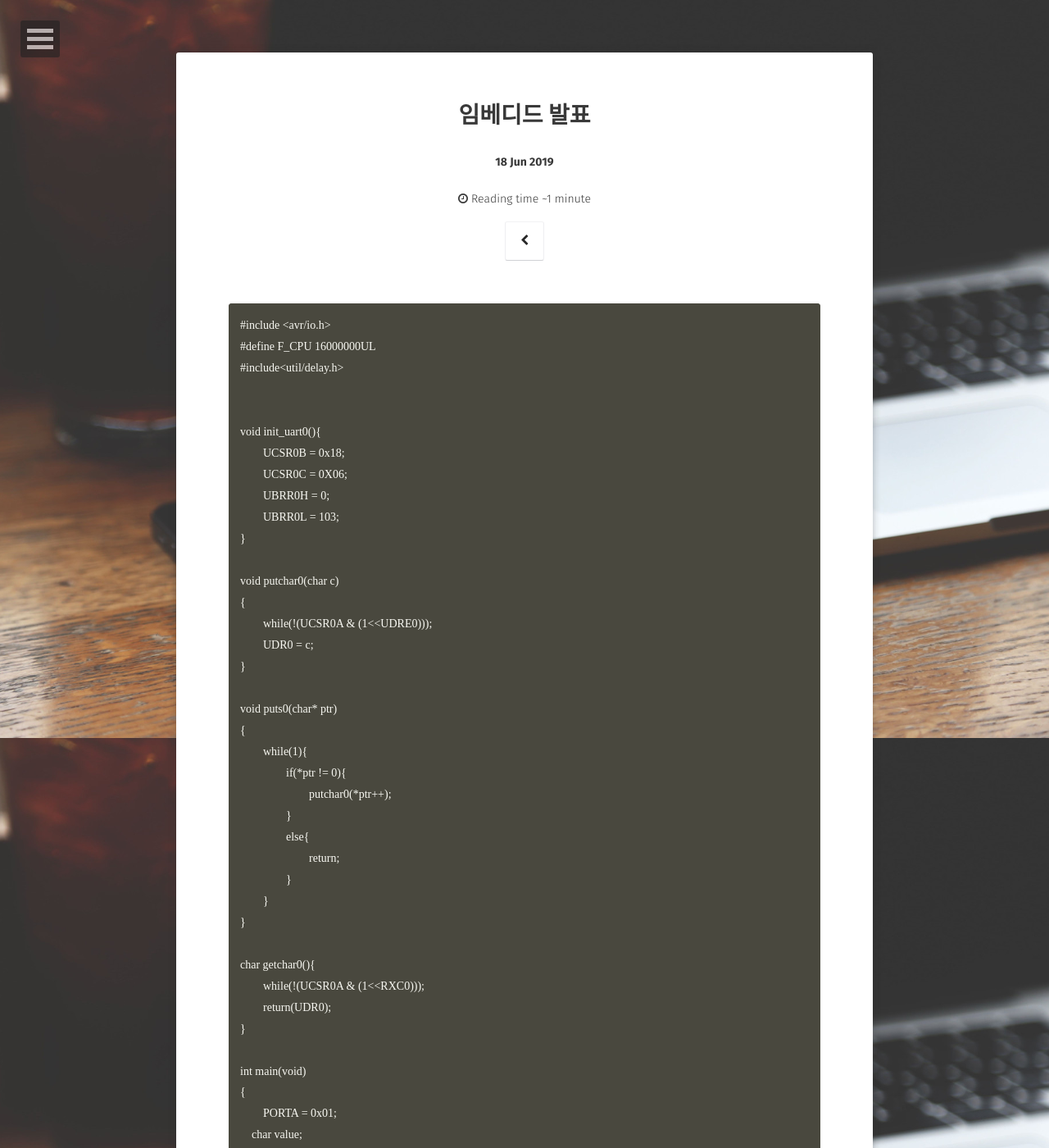
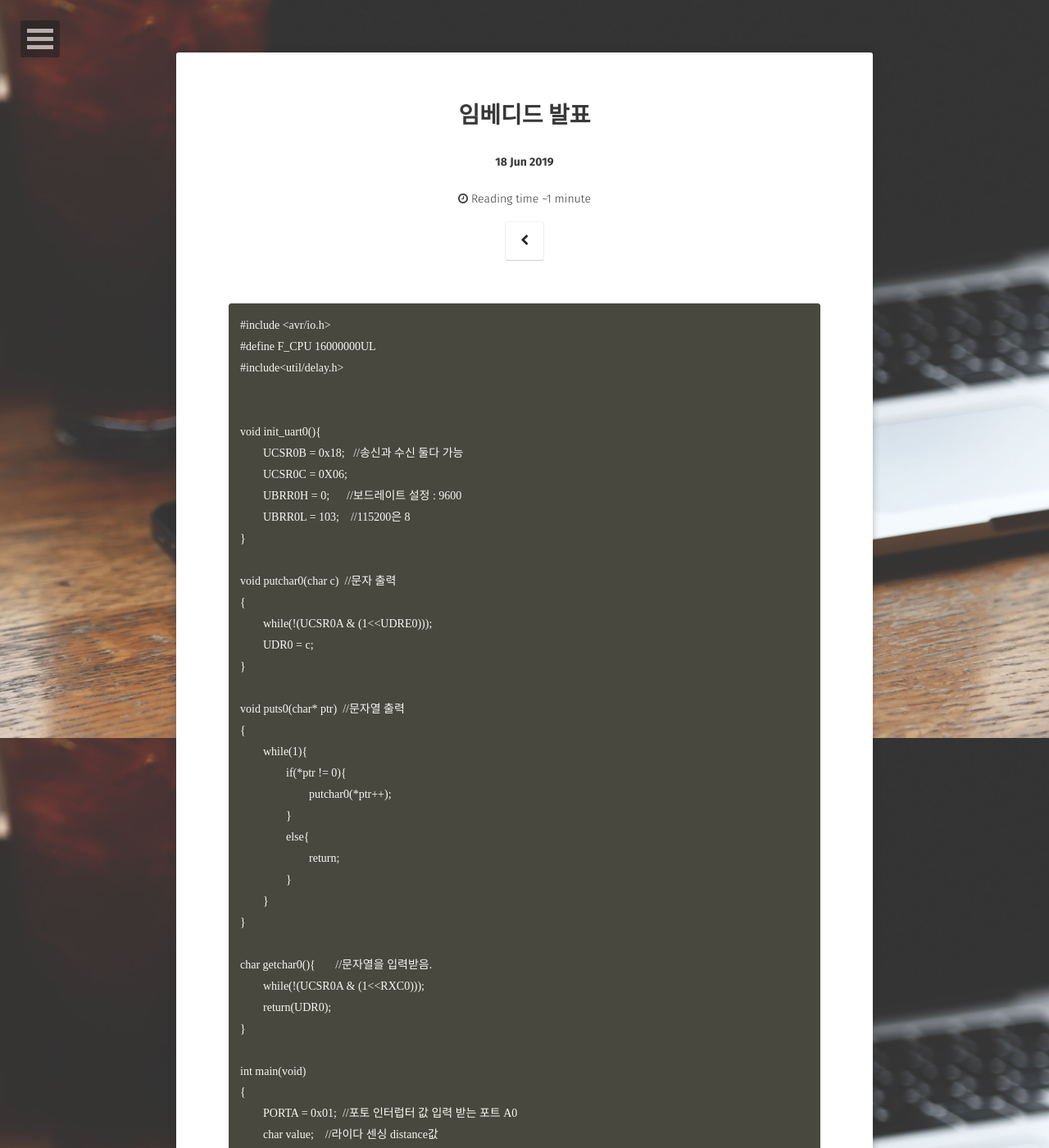
Before and after one commit to Lucas-Jang/lucas-jang.github.io, a Jekyll site: the page built from _posts/2019-06-18-장원준 임베디드 발표.md, in a window 1280 px wide and 1400 px high. Shown: the whole window at 82% size. Built offline with Jekyll 4.4.1, drawn with Linux system fonts in a browser that asks for light colours; some web fonts are replaced; some of the changed text lies outside the part shown.

Commit message:
Update 2019-06-18-장원준 임베디드 발표.md

```diff
--- a/_posts/2019-06-18-장원준 임베디드 발표.md
+++ b/_posts/2019-06-18-장원준 임베디드 발표.md
@@ -16,19 +16,19 @@ comments: flase
 
 
 void init_uart0(){
-	UCSR0B = 0x18;
+	UCSR0B = 0x18;   //송신과 수신 둘다 가능
 	UCSR0C = 0X06;
-	UBRR0H = 0;
-	UBRR0L = 103;
+	UBRR0H = 0;      //보드레이트 설정 : 9600
+	UBRR0L = 103;    //115200은 8
 }
 
-void putchar0(char c)
+void putchar0(char c)  //문자 출력
 {
 	while(!(UCSR0A & (1<<UDRE0)));
 	UDR0 = c;
 }
 
-void puts0(char* ptr)
+void puts0(char* ptr)  //문자열 출력
 {
 	while(1){
 		if(*ptr != 0){
@@ -40,40 +40,41 @@ void puts0(char* ptr)
 	}
 }
 
-char getchar0(){
+char getchar0(){       //문자열을 입력받음.
 	while(!(UCSR0A & (1<<RXC0)));
 	return(UDR0);
 }
 
 int main(void)
 {
-	PORTA = 0x01;
-    char value;
-	int count = -1;
-	int before_state = 0;
-	int current_state = 0;
+	PORTA = 0x01;  //포토 인터럽터 값 입력 받는 포트 A0
+        char value;    //라이다 센싱 distance값
+	int count = -1; //각도 측정용 카운트
+	int before_state = 0;  //LOW에서 HIGH로 바뀔 때 측정하기위해
+	int current_state = 0;  // 이전 상태와 현재 상태 지정
 	int degree[15] = {0, 24, 48, 72, 96, 120, 144, 168, 192, 216, 240,  264, 288, 312, 336};
-	int photo = 0;
-	char msg2[] = "distance = ";
+	// 이빨이 총 15개 존재. 15개의 각도에 대하여 거리값을 얻어올 것
+        int photo = 0;  //PINA로 읽어온 값을 저장할 것
+	//char msg2[] = "distance = "; //안내용 문자열
 
-	init_uart0();
+	init_uart0();   //시리얼 포트 초기화
     while (1)
     {
-		value = getchar0();
-		photo = (PINA & 0x01);
-		current_state = photo;
-		if( (photo==1) && (before_state = 0)){
+		value = getchar0(); //Serial.read()와 같은 역할
+		photo = (PINA & 0x01); //포토인터럽터 센싱값 저장
+		current_state = photo; //현재 상태 저장
+		if( (photo==1) && (before_state = 0)){ //LOW에서 HIGH가 될 때
 			if(count<15){
-				count++;
+				count++; //한바퀴보다 덜 돌았을 땐 카운트 증가
 			}else if(count >= 15){
-				count = 0;
+				count = 0; //한바퀴 이상일때 0으로 초기화
 			}
-			puts0(msg2);
-			putchar0(value);
-			before_state = current_state;
+			//puts0(msg2);  //안내메세지 출력
+			putchar0(value);  //distance값 출력
+			before_state = current_state; //이전 상태 갱신
 		}
 		else{
-			before_state = current_state;
+			before_state = current_state; //이전 상태 갱신
 		}
 
 
```
